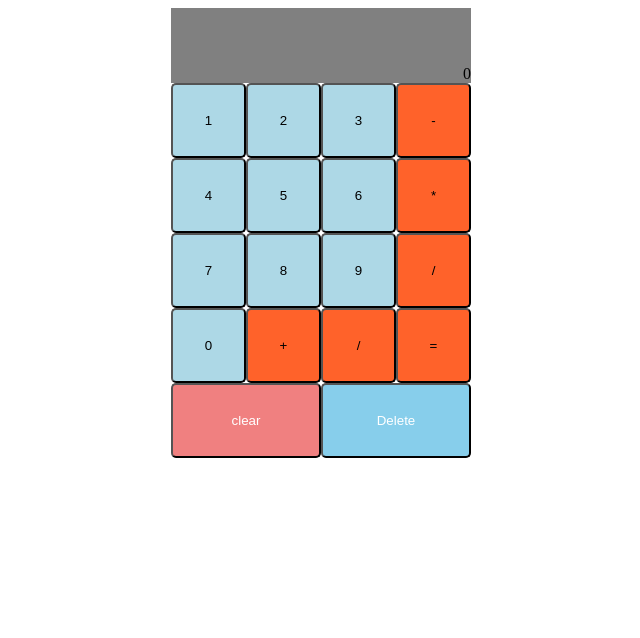
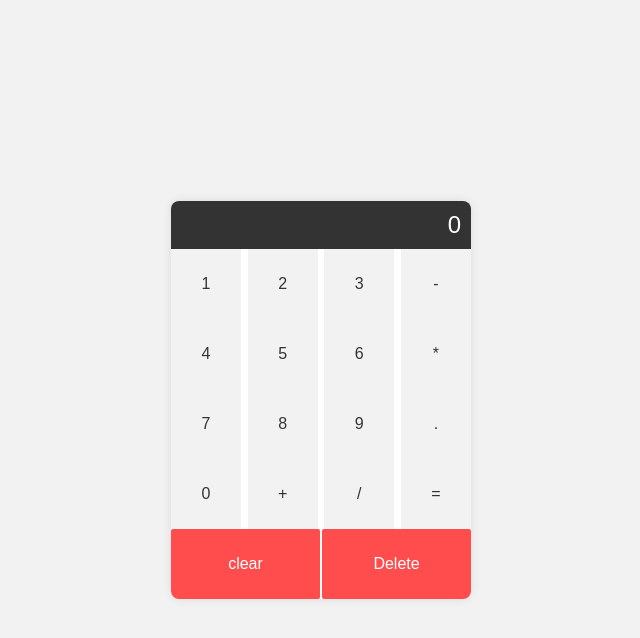
Before and after one commit to realest254/calculator, a plain HTML site: page index.html in a window 1280 px wide. Both pictures are taken after a click on the button "clear". Shown: the whole page, without its empty margins (319-959 px from the left). Drawn offline with Linux system fonts and the light colour scheme.

Commit message:
Add style to calculator
by adding adding style,i have improved the look of the calculator and
made it more aesthetically appealing

```diff
--- a/index.html
+++ b/index.html
@@ -27,7 +27,7 @@
                 <button type="button" data-number="7">7</button>
                 <button type="button" data-number="8">8</button>
                 <button type="button" data-number="9">9</button>
-                <button type="button" data-operator="divide">/</button>
+                <button type="button" data-operator="point">.</button>
             </div>
             <div class="row4">
                 <button type="button" data-number="0">0</button>
--- a/main.js
+++ b/main.js
@@ -1,54 +1,52 @@
-function add(num1,num2){
+// Calculator operations functions
+function add(num1, num2) {
     return num1 + num2;
 }
 
-function subtract(num1,num2){
+function subtract(num1, num2) {
     return num1 - num2;
 }
 
-function multiply(num1,num2){
+function multiply(num1, num2) {
     return num1 * num2;
 }
 
-function divide(num1,num2){
+function divide(num1, num2) {
     return num1 / num2;
 }
 
-let result = 0;
+// Perform operation based on operator
+function operate(num1, num2, operator) {
+    switch (operator) {
+        case '+':
+            return add(num1, num2);
+        case '-':
+            return subtract(num1, num2);
+        case '*':
+            return multiply(num1, num2);
+        case '/':
+            return divide(num1, num2);
+    }
+}
 
-
-function operate(num1,num2,operator){
-    switch(operator){
-        case '+':
-            return add(num1,num2);
-            break;
-        case '-':
-            return subtract(num1,num2);
-            break;
-        case '*':
-            return multiply(num1,num2);
-            break;
-        case '/':
-            return divide(num1,num2);
-            break
-    };
-};
-
-
+// Selecting buttons and display
 const buttons = document.querySelectorAll('button');
 const display = document.querySelector('.screen');
 
+// Variables for calculator state
 let operator = '';
 let num = '';
 let num1 = '';
 let num2 = '';
-let query ='';
-let queryLength =[query.split(operator)];
-display.textcontent = '';
-buttons.forEach((button)=>{
+let query = '';
+
+// Handle button clicks
+buttons.forEach((button) => {
     const numberAttribute = button.getAttribute('data-number');
     const operatorAttribute = button.getAttribute('data-operator');
+
     if (numberAttribute !== null) {
+        // Handle number button clicks
         button.addEventListener('click', () => {
             let number = button.textContent;
             num = num.concat(number);
@@ -56,109 +54,103 @@ buttons.forEach((button)=>{
             display.textContent = num;
         });
     }
-    console.log(query);
 
-    if (operatorAttribute !== null){
+    if (operatorAttribute !== null) {
         let content = button.textContent;
-        button.addEventListener('click',()=>{
-            if (content ==='clear'){
+        button.addEventListener('click', () => {
+            if (content === 'clear') {
+                // Clear the calculator
                 num = '';
                 operator = '';
                 query = '';
                 display.textContent = '0';
-                console.log(query);
-            }else if (content === 'Delete') {
-                let length = query.length;
+            } else if (content === 'Delete') {
+                // Handle deletion of characters
+                let queryLen = query.length;
+                if (queryLen === 1) {
+                    // Reset when only one character is left
+                    display.textContent = '0';
+                    query = '';
+                    num = '';
+                } else if (queryLen > 1) {
+                    let newQuery = query.slice(0, queryLen - 1);
+                    let lastIndex = query[queryLen - 1];
+                    let index1 = query.split(operator)[0];
+                    let index2 = query.split(operator)[1];
 
-                if (length > 0) {
-                    let lastIndex = query[length - 1];
-
-                    if (lastIndex === operator) {
-                        // If the last character is an operator, remove the operator
+                    if (operator !== '' && !isNaN(parseInt(lastIndex)) && index2.length > 1) {
+                        // Handle deletion in the second part of the query
+                        let newNum = index2.slice(0, index2.length - 1);
+                        query = newQuery;
+                        display.textContent = newNum;
+                        num = newNum;
+                    } else if (operator !== '' && !isNaN(parseInt(lastIndex)) && index2.length === 1) {
+                        // Handle deletion of the last character in the second part
+                        query = newQuery;
+                        display.textContent = index1;
+                        num = '';
+                    } else if (operator !== '' && isNaN(parseInt(lastIndex))) {
+                        // Remove operator if the last character is not a number
                         operator = '';
-                    }
-
-                    let newQuery = query.slice(0, length - 1);
-
-                    if (newQuery.length === 0) {
-                        // If the new query is empty, reset display and num
-                        display.textContent = '0';
-                        num = '';
-                    } else {
-                        // Check if the last character in the new query is a number
-                        if (!isNaN(parseInt(newQuery[newQuery.length - 1]))) {
-                            display.textContent = newQuery;
-                            num = newQuery;
-                        } else if (newQuery[newQuery.length - 1] === operator) {
-                            // If the last character is an operator, remove it and update display
-                            let newDisplay = newQuery.slice(0, newQuery.length - 1);
-                            display.textContent = newDisplay;
-                            operator = '';
+                        query = newQuery;
+                        display.textContent = query;
+                        num = query;
+                    } else if (operator === '') {
+                        // Handle deletion when no operator is present
+                        query = newQuery;
+                        display.textContent = query;
+                        num = query;
                     }
                 }
-
-                    query = newQuery;
-                }
-
-                console.log(num);
-                console.log(query);
-                console.log(operator);
-            }else if(content =='+'|| content =='-'||content == '*'|| content == '/'){
-
-                if (operator === ''){
+            } else if (content === '+' || content === '-' || content == '*' || content == '/') {
+                // Handle operator button clicks
+                if (operator === '') {
                     operator = operator.concat(content);
                     query += operator;
                     num = '';
-                }else if (operator.length == 1){
+                } else if (operator.length === 1) {
+                    // Calculate result if an operator is already present
                     num1 = query.split(operator)[0];
                     num2 = query.split(operator)[1];
-                    console.log(`num1:${num1}`);
-                    console.log(`num2:${num2}`);
                     const result = operate(parseFloat(num1), parseFloat(num2), operator);
-                    if(result === Infinity){
+                    if (result === Infinity) {
+                        // Handle division by zero error
                         display.textContent = 'ERROR';
                         num = '';
                         query = '';
-                        operator= '';
-                    }else{display.textContent = result;
+                        operator = '';
+                    } else {
+                        display.textContent = result;
                         query = result.toString();
                         query = query.concat(content);
                         operator = content;
-
                         num = '';
                     }
                 }
-
-                console.log(`query : ${query}`);
-                console.log(operator);
-
-            }else if(content =='='){
+            } else if (content === '=') {
+                // Handle equals button click
                 if (query !== '') {
                     num1 = query.split(operator)[0];
                     num2 = query.split(operator)[1];
-                    console.log(num1);
-                    console.log(num2);
-                    console.log(operator);
                     const result = operate(parseFloat(num1), parseFloat(num2), operator);
-                    if(result===Infinity){
+                    if (result === Infinity) {
+                        // Handle division by zero error
                         display.textContent = 'ERROR';
-                        num ='';
+                        num = '';
                         query = '';
                         operator = '';
-                    }else{display.textContent = result;
+                    } else {
+                        display.textContent = result;
                         // Reset values after calculation
                         query = result.toString();
                         operator = '';
                         num = '';
                     }
-                    console.log(query);
-                }else if (query === ''){
+                } else if (query === '') {
+                    // Handle equals when no query is present
                     display.textContent = 'ERROR';
-                    console.log(query);
                 }
             }
-        })
-
+        });
     }
-
-})
+});
--- a/style.css
+++ b/style.css
@@ -1,66 +1,70 @@
+body {
+    font-family: 'Arial', sans-serif;
+    margin: 0;
+    padding: 0;
+    display: flex;
+    justify-content: center;
+    align-items: center;
+    height: 100vh;
+    background-color: #f2f2f2;
+}
+
 .container {
-    width: 320px;
+    width: 300px;
+    background-color: #fff;
+    border-radius: 8px;
+    box-shadow: 0 0 10px rgba(0, 0, 0, 0.1);
+    overflow: hidden;
     margin: auto;
 }
 
-input {
-    width: 100%;
-    border-radius: 5px;
-    color: black;
-    font-size: 60px;
-    font-weight: 900;
+.container .screen {
+    display: flex;
+    justify-content: flex-end;
+    align-items: center;
+    padding: 10px;
+    background-color: #333;
+    color: #fff;
+    font-size: 1.5em;
 }
 
-.container > div.screen {
+.container div {
     display: flex;
-    justify-content: end;
-    align-items: flex-end;
-    background-color: gray;
-    border-color: 2px black;
-}
-
-.container > div {
-    display: flex;
-    width: 300px;
-    height: 75px;
-    margin: auto;
+    justify-content: space-between;
+    gap: 2px;
 }
 
 button {
-    width: 100%;
-    height: 100%;
-    border-radius: 5px;
+    width: 70px;
+    height: 70px;
+    font-size: 1em;
+    border: none;
+    outline: none;
+    cursor: pointer;
 }
 
-.row5:first-child {
-    background-color: pink;
+.row1 button,
+.row2 button,
+.row3 button,
+.row4 button {
+    background-color: #f2f2f2;
+    color: #333;
 }
 
-button[data-operator="delete"] {
-    background-color: skyblue;
-    color: white; /* Text color for "Delete" button */
+.row5 button {
+    background-color: #ff4d4d;
+    color: #fff;
+    display: flex;
+    flex-grow: 1;
+    justify-content: center;
+    align-items: center;
+    border-radius: 2px;
 }
 
-button[data-operator="clear"] {
-    background-color: lightcoral;
-    color: white; /* Text color for "Clear" button */
+button:hover {
+    background-color: #ddd;
 }
 
-button[data-number] {
-    background-color: lightblue;
+button:active {
+    transform: scale(0.95);
 }
-
-button[data-operator="subtract"],
-button[data-operator="multiply"],
-button[data-operator="divide"],
-button[data-operator="add"],
-button[data-operator="equals"] {
-    background-color: rgba(255, 68, 0, 0.836);
-}
-
-/* Specific style for buttons with class .row5
-button.row5 {
-    background-color: Your desired color for .row5 ;
-    color: Your desired text color for .row5 ;
-}
-*/
```
Lines whose indentation alone changed are shown as unchanged.
